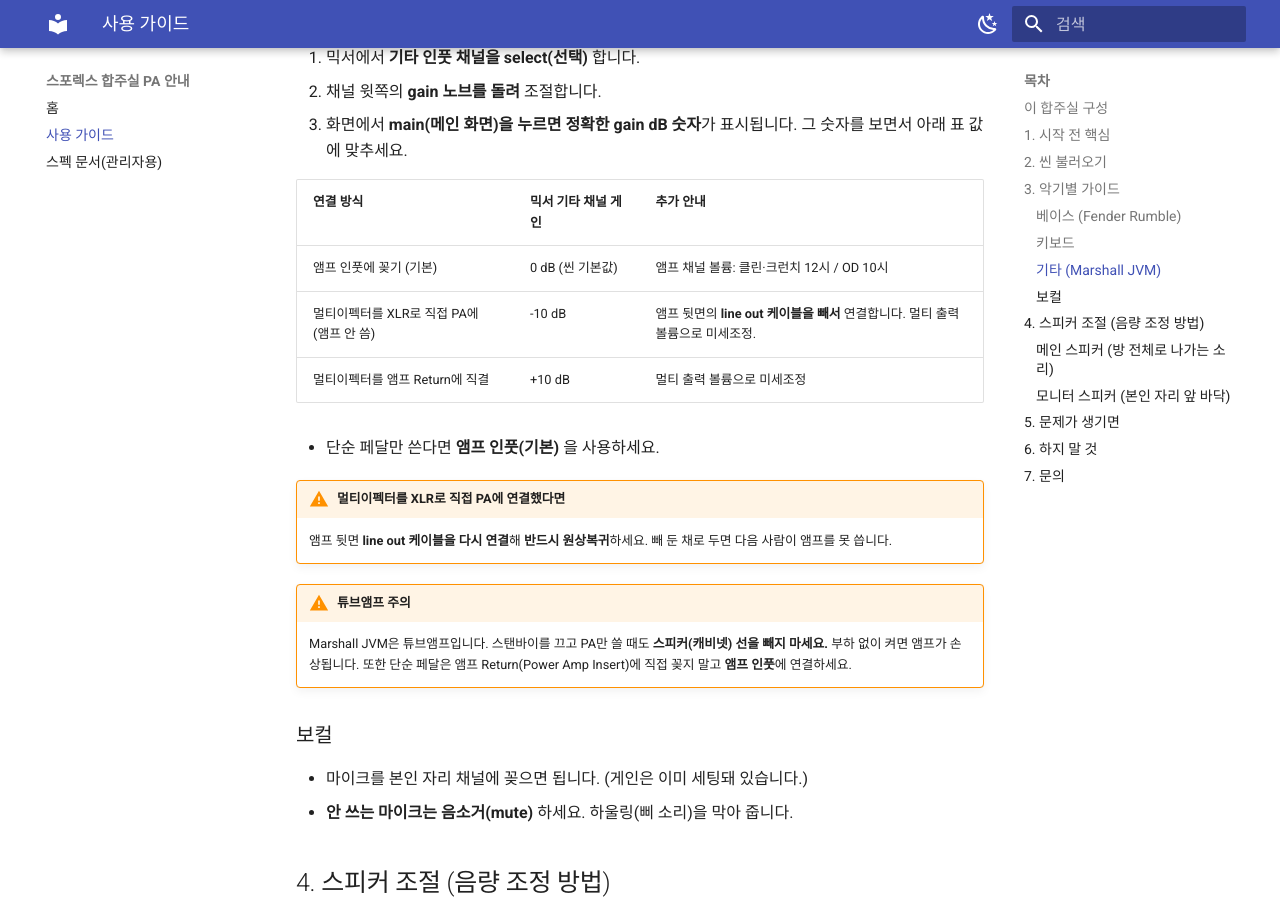
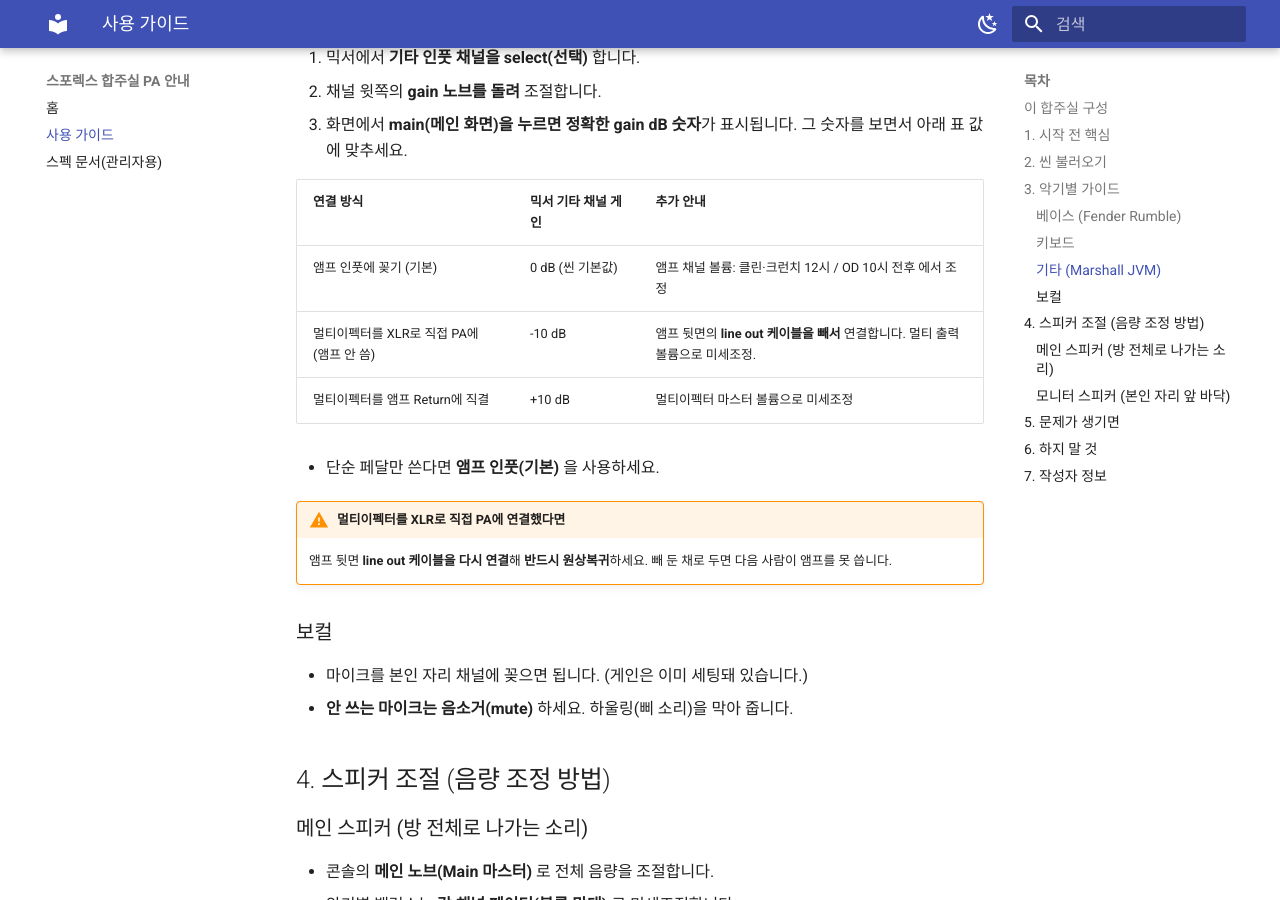
Before and after one commit to SingeonKim/mua-bandroom-guide, an MkDocs documentation site: the page built from docs/guide.md, in a window 1280 px wide and 900 px high, scrolled down 1781 px. Built offline with MkDocs 1.6.1 and Material for MkDocs 9.7.7, drawn with Linux system fonts in a browser that asks for light colours; some of the changed text lies outside the part shown.

Commit message:
docs: refine guide per author edits
- guitar table notes (amp knob '전후 조정', XLR line-out detail, Return via multi master volume)
- remove tube-amp warning box and 'bass master 12시 이상' restriction
- section 7 문의 → 작성자 정보

```diff
--- a/docs/guide.md
+++ b/docs/guide.md
@@ -54,19 +54,16 @@
 2. 채널 윗쪽의 **gain 노브를 돌려** 조절합니다.
 3. 화면에서 **main(메인 화면)을 누르면 정확한 gain dB 숫자**가 표시됩니다. 그 숫자를 보면서 아래 표 값에 맞추세요.
 
-| 연결 방식 | 믹서 기타 채널 게인 | 추가 안내 |
-|----------|-------------|----------|
-| 앰프 인풋에 꽂기 (기본) | 0 dB (씬 기본값) | 앰프 채널 볼륨: 클린·크런치 12시 / OD 10시 |
+| 연결 방식 | 믹서 기타 채널 게인 | 추가 안내                                               |
+|----------|-------------|-----------------------------------------------------|
+| 앰프 인풋에 꽂기 (기본) | 0 dB (씬 기본값) | 앰프 채널 볼륨: 클린·크런치 12시 / OD 10시 전후 에서 조정              |
 | 멀티이펙터를 XLR로 직접 PA에 (앰프 안 씀) | -10 dB | 앰프 뒷면의 **line out 케이블을 빼서** 연결합니다. 멀티 출력 볼륨으로 미세조정. |
-| 멀티이펙터를 앰프 Return에 직결 | +10 dB | 멀티 출력 볼륨으로 미세조정 |
+| 멀티이펙터를 앰프 Return에 직결 | +10 dB | 멀티이펙터 마스터 볼륨으로 미세조정                                 |
 
 - 단순 페달만 쓴다면 **앰프 인풋(기본)** 을 사용하세요.
 
 !!! warning "멀티이펙터를 XLR로 직접 PA에 연결했다면"
     앰프 뒷면 **line out 케이블을 다시 연결**해 **반드시 원상복귀**하세요. 빼 둔 채로 두면 다음 사람이 앰프를 못 씁니다.
-
-!!! warning "튜브앰프 주의"
-    Marshall JVM은 튜브앰프입니다. 스탠바이를 끄고 PA만 쓸 때도 **스피커(캐비넷) 선을 빼지 마세요.** 부하 없이 켜면 앰프가 손상됩니다. 또한 단순 페달은 앰프 Return(Power Amp Insert)에 직접 꽂지 말고 **앰프 인풋**에 연결하세요.
 
 ### 보컬
 
@@ -114,12 +111,11 @@
     - **48V(팬텀파워)** 켜고 끄기
     - 씬 **저장(SAVE/덮어쓰기)** — 불러오기(LOAD)만 하세요
     - **다른 사람 채널의 게인**이나 컴프·게이트·EQ 건드리기 (본인 기타 채널 게인을 3번 표대로 맞추는 것만 예외)
-    - 베이스 앰프 마스터를 **12시 이상**으로 올리기
     - 모니터/메인 **버스 라우팅** 변경
 
     바꾸면 다음 사람의 세팅이 꼬입니다. 무언가 바꿨다면 **반드시 `02 mua-default-scenes`를 다시 불러오세요.**
 
-## 7. 문의
+## 7. 작성자 정보
 
-- 문의·이상한 점: **S/W Culture 사무국(AI 센터) 김신건**
-- 사내 메신저 또는 전화 **010-2909-5942**
+- **S/W Culture 사무국(AI 센터) 김신건**
+- 업데이트 필요 사항은 사내 메신저 주세요.
```
